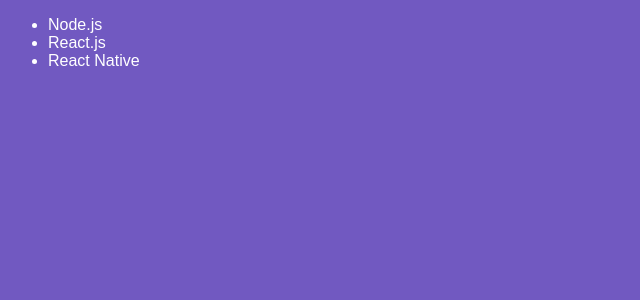
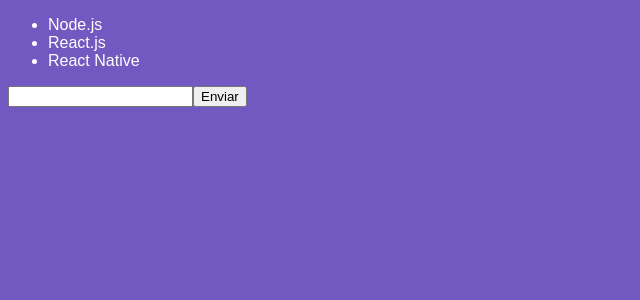
Before and after one commit to ellenduboc/conceitos-react, a React app: page / in a window 1280 px wide. Shown: the top 300 px of the page, without its empty margins (0-640 px from the left). Built offline with nearby package versions, Linux system fonts and the light colour scheme; the HTML template or start-up script is replaced by a standard one.

Commit message:
State and immutability

```diff
--- a/src/App.js
+++ b/src/App.js
@@ -4,7 +4,7 @@
 import TechList from './components/TechList';
 
 function App() {
-  return <TechList />
+  return <TechList />;
 }
 
 export default App;
--- a/src/components/TechList.js
+++ b/src/components/TechList.js
@@ -2,6 +2,7 @@
 
 class TechList extends Component {
   state = {
+    newTech: '',
     techs: [
       'Node.js',
       'React.js',
@@ -9,15 +10,32 @@
     ]
 };
 
+handleInputChange = e => {
+  this.setState({ newTech: e.target.value });
+}
+
+handleSubmit = e => {
+  e.preventDefault();
+
+  this.setState({
+    techs: [...this.state.techs, this.state.newTech],
+    newTech: ''
+  });
+}
+
   render() {
-    console.log(this.state);
-
     return (
-      <ul>
-        <li>Node.js</li>
-        <li>React.js</li>
-        <li>React Native</li>
-      </ul>
+      <form onSubmit={this.handleSubmit}>
+        <ul>
+          {this.state.techs.map(tech => <li key={tech}>{tech}</li>)}
+        </ul>
+        <input
+          type="text"
+          onChange={this.handleInputChange}
+          value={this.state.newTech}
+        />
+        <button type="submit">Enviar</button>
+      </form>
     );
   }
 }
```
